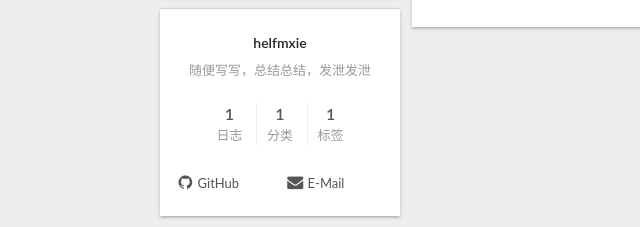
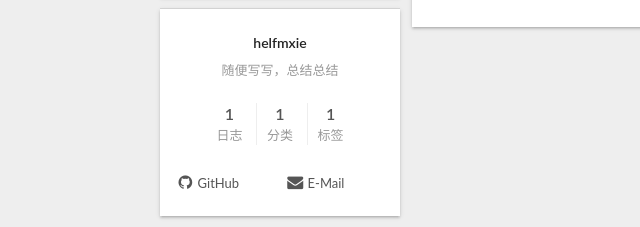
Before and after one commit to xiezhihao/xiezhihao.github.io, a plain HTML site: page archives/2018/03/index.html in a window 1280 px wide. Shown: the part 300-527 px from the top of the page, 0-640 px from the left. Drawn offline with Linux system fonts and the light colour scheme.

Commit message:
Site updated: 2019-01-20 00:24:19

```diff
--- a/archives/2018/03/index.html
+++ b/archives/2018/03/index.html
@@ -79,16 +79,16 @@
 
 
 
-<meta name="description" content="随便写写，总结总结，发泄发泄">
+<meta name="description" content="随便写写，总结总结">
 <meta property="og:type" content="website">
 <meta property="og:title" content="学而不思则惘">
 <meta property="og:url" content="http://yoursite.com/archives/2018/03/index.html">
 <meta property="og:site_name" content="学而不思则惘">
-<meta property="og:description" content="随便写写，总结总结，发泄发泄">
+<meta property="og:description" content="随便写写，总结总结">
 <meta property="og:locale" content="zh-Hans">
 <meta name="twitter:card" content="summary">
 <meta name="twitter:title" content="学而不思则惘">
-<meta name="twitter:description" content="随便写写，总结总结，发泄发泄">
+<meta name="twitter:description" content="随便写写，总结总结">
 
 
 
@@ -338,7 +338,7 @@
           <div class="site-author motion-element" itemprop="author" itemscope itemtype="http://schema.org/Person">
 
               <p class="site-author-name" itemprop="name">helfmxie</p>
-              <p class="site-description motion-element" itemprop="description">随便写写，总结总结，发泄发泄</p>
+              <p class="site-description motion-element" itemprop="description">随便写写，总结总结</p>
           </div>
 
           <nav class="site-state motion-element">
```
Also changed, not shown: 2018/03/11/程序人生/index.html (+1 -1 lines), archives/2018/index.html (+4 -4 lines), archives/index.html (+4 -4 lines), categories/index.html (+4 -4 lines), categories/工作总结/index.html (+4 -4 lines), index.html (+4 -4 lines), tags/index.html (+4 -4 lines), tags/工作总结/index.html (+4 -4 lines).
